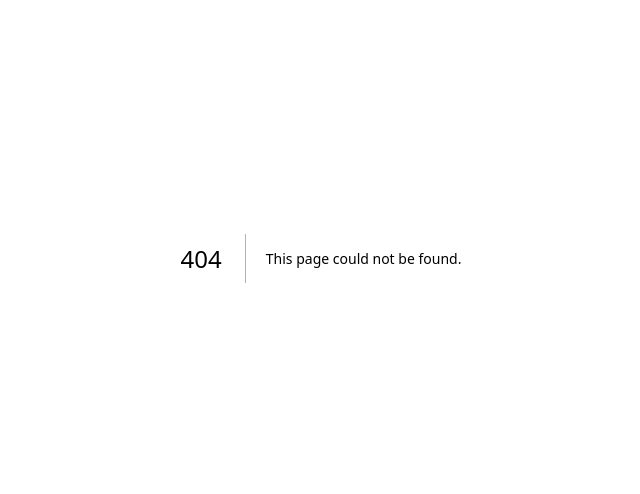
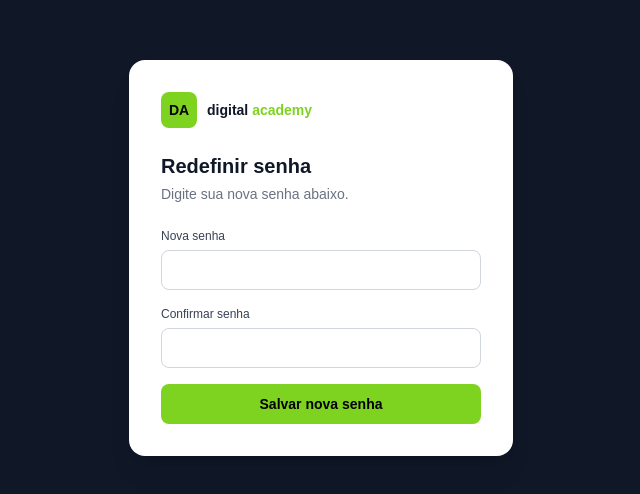
Before and after one commit to rutheenycastro/digital-academy, a Next.js app: page /reset-password in a window 1280 px wide. Before the commit this address had no page. Shown: the part 142-636 px from the top of the page, without its empty margins (319-959 px from the left). Built offline with nearby package versions, Linux system fonts and the light colour scheme.

Commit message:
feat: add reset password page

```diff
--- /dev/null
+++ b/src/app/(auth)/reset-password/page.tsx
@@ -0,0 +1,64 @@
+'use client'
+import { useState, useEffect } from 'react'
+import { useRouter } from 'next/navigation'
+import { createClient } from '@/lib/supabase/client'
+
+export default function ResetPasswordPage() {
+  const router = useRouter()
+  const [senha, setSenha] = useState('')
+  const [confirmar, setConfirmar] = useState('')
+  const [erro, setErro] = useState('')
+  const [sucesso, setSucesso] = useState(false)
+  const [loading, setLoading] = useState(false)
+
+  async function handleReset(e: React.FormEvent) {
+    e.preventDefault()
+    if (senha !== confirmar) { setErro('As senhas não coincidem.'); return }
+    if (senha.length < 6) { setErro('A senha deve ter pelo menos 6 caracteres.'); return }
+    setLoading(true)
+    setErro('')
+    const supabase = createClient()
+    const { error } = await supabase.auth.updateUser({ password: senha })
+    if (error) { setErro('Erro ao redefinir senha. Tente novamente.'); setLoading(false) }
+    else { setSucesso(true); setTimeout(() => router.push('/login'), 2000) }
+  }
+
+  return (
+    <div className="flex h-screen items-center justify-center bg-gray-900">
+      <div className="bg-white rounded-2xl p-8 w-96 shadow-xl">
+        <div className="flex items-center gap-2.5 mb-6">
+          <div className="w-9 h-9 rounded-lg bg-[#7ED321] flex items-center justify-center text-sm font-bold text-black">DA</div>
+          <div>
+            <div className="text-sm font-bold text-gray-900">digital <span className="text-[#7ED321]">academy</span></div>
+          </div>
+        </div>
+        <h2 className="text-xl font-bold text-gray-900 mb-1">Redefinir senha</h2>
+        <p className="text-sm text-gray-500 mb-6">Digite sua nova senha abaixo.</p>
+
+        {sucesso ? (
+          <div className="bg-green-50 border border-green-200 rounded-lg p-4 text-sm text-green-700 text-center">
+            Senha redefinida com sucesso! Redirecionando...
+          </div>
+        ) : (
+          <form onSubmit={handleReset} className="space-y-4">
+            <div>
+              <label className="block text-xs font-medium text-gray-700 mb-1.5">Nova senha</label>
+              <input type="password" value={senha} onChange={e => setSenha(e.target.value)} required
+                className="w-full h-10 border border-gray-300 rounded-lg px-3 text-sm outline-none focus:border-[#7ED321]" />
+            </div>
+            <div>
+              <label className="block text-xs font-medium text-gray-700 mb-1.5">Confirmar senha</label>
+              <input type="password" value={confirmar} onChange={e => setConfirmar(e.target.value)} required
+                className="w-full h-10 border border-gray-300 rounded-lg px-3 text-sm outline-none focus:border-[#7ED321]" />
+            </div>
+            {erro && <p className="text-xs text-red-500 bg-red-50 border border-red-200 rounded-lg px-3 py-2">{erro}</p>}
+            <button type="submit" disabled={loading}
+              className="w-full bg-[#7ED321] text-black font-bold py-2.5 rounded-lg text-sm disabled:opacity-60">
+              {loading ? 'Salvando...' : 'Salvar nova senha'}
+            </button>
+          </form>
+        )}
+      </div>
+    </div>
+  )
+}
```
